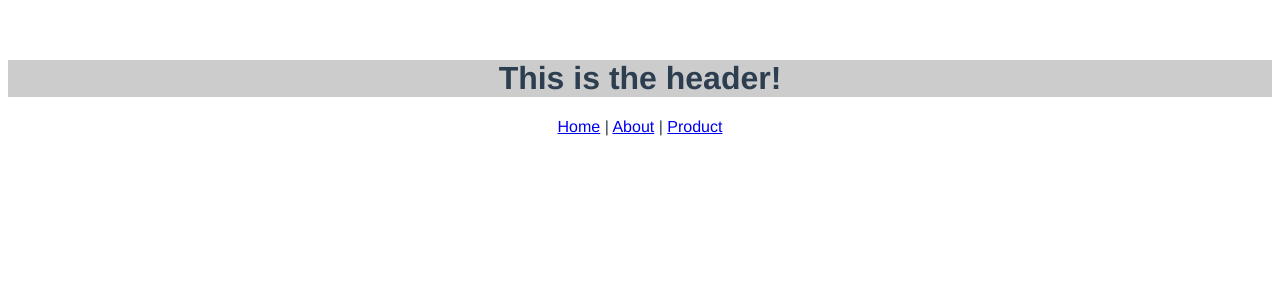
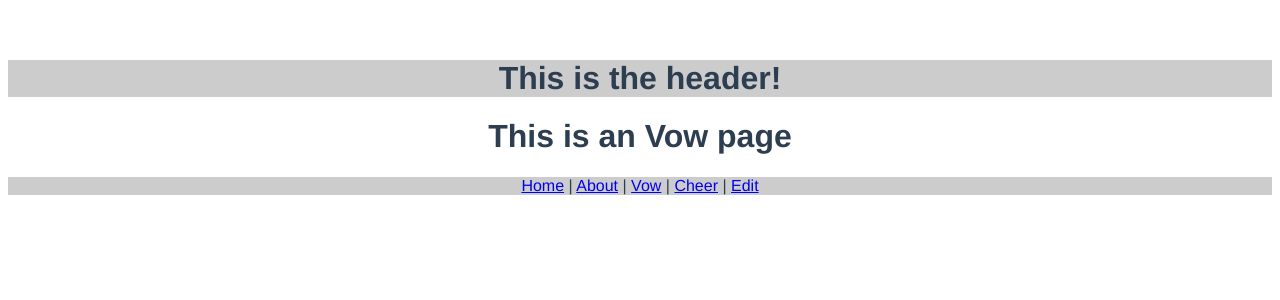
Before and after one commit to itoyu/eyevow, a Vue app: page /vow in a window 1280 px wide. Shown: the top 300 px of the page. Built offline with nearby package versions, Linux system fonts and the light colour scheme.

Commit message:
page move

```diff
--- a/src/App.vue
+++ b/src/App.vue
@@ -1,12 +1,8 @@
 <template>
   <div id="app">
     <Header msg="This is the header! "/>
-    <div id="nav">
-      <router-link to="/">Home</router-link> |
-      <router-link to="/about">About</router-link> |
-      <router-link to="/product">Product</router-link>
-    </div>
     <router-view/>
+    <Nav />
   </div>
 </template>
 
@@ -23,11 +19,13 @@
 
 <script>
 import Header from '@/components/Header.vue'
+import Nav from '@/components/Nav.vue'
 
 export default {
   name: 'app',
   components: {
-    Header
+    Header,
+    Nav
   }
 }
 
--- /dev/null
+++ b/src/components/Nav.vue
@@ -0,0 +1,23 @@
+<template>
+  <div id="nav">
+    <router-link to="/">Home</router-link> |
+    <router-link to="/about">About</router-link> |
+    <router-link to="/vow">Vow</router-link> |
+    <router-link to="/cheer">Cheer</router-link> |
+    <router-link to="/edit">Edit</router-link>
+  </div>
+</template>
+
+<script>
+export default {
+
+}
+</script>
+
+<!-- Add "scoped" attribute to limit CSS to this component only -->
+<style scoped>
+  #nav {
+    text-align: center;
+    background: #ccc;
+  }
+</style>
--- a/src/router.js
+++ b/src/router.js
@@ -22,9 +22,19 @@ export default new Router({
       component: () => import(/* webpackChunkName: "about" */ './views/About.vue')
     },
     {
-      path: '/product',
-      name: 'product',
-      component: () => import(/* webpackChunkName: "about" */ './views/ProductList.vue')
+      path: '/vow',
+      name: 'vow',
+      component: () => import(/* webpackChunkName: "about" */ './views/Vow.vue')
+    },
+    {
+      path: '/cheer',
+      name: 'cheer',
+      component: () => import(/* webpackChunkName: "about" */ './views/Cheer.vue')
+    },
+    {
+      path: '/edit',
+      name: 'edit',
+      component: () => import(/* webpackChunkName: "about" */ './views/Edit.vue')
     },
     {
       path: '/product/:id(\\d+)',
--- /dev/null
+++ b/src/views/Cheer.vue
@@ -0,0 +1,18 @@
+<template>
+  <div class="cheer">
+    <h1>This is an cheer page</h1>
+  </div>
+</template>
+
+<script>
+
+export default {
+  created() {
+    // display store data
+    console.log('cheer vue:' + this.$store.state.count);
+
+    // count up store counter(commit method)
+    this.$store.commit('countup')
+  }
+}
+</script>
--- /dev/null
+++ b/src/views/Edit.vue
@@ -0,0 +1,18 @@
+<template>
+  <div class="edit">
+    <h1>This is an edit page</h1>
+  </div>
+</template>
+
+<script>
+
+export default {
+  created() {
+    // display store data
+    console.log('edit vue:' + this.$store.state.count);
+
+    // count up store counter(commit method)
+    this.$store.commit('countup')
+  }
+}
+</script>
--- /dev/null
+++ b/src/views/Vow.vue
@@ -0,0 +1,18 @@
+<template>
+  <div class="vow">
+    <h1>This is an Vow page</h1>
+  </div>
+</template>
+
+<script>
+
+export default {
+  created() {
+    // display store data
+    console.log('vow:' + this.$store.state.count);
+
+    // count up store counter(commit method)
+    // this.$store.commit('countup')
+  }
+}
+</script>
```
